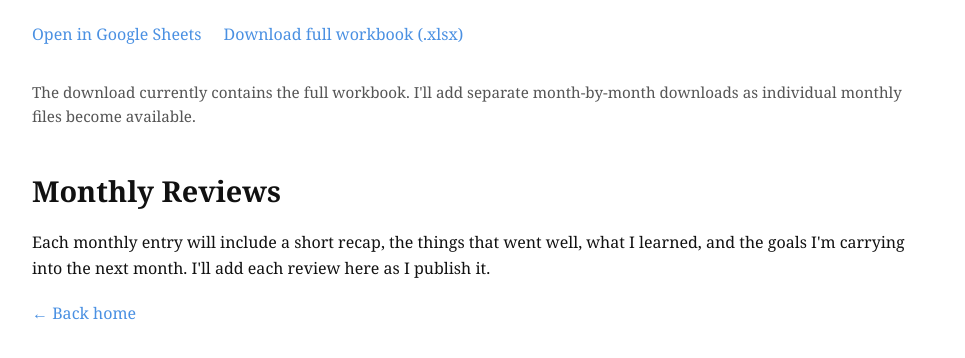
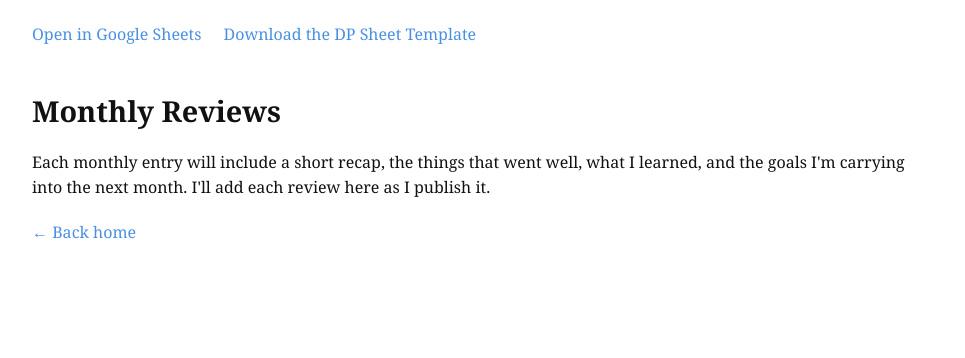
Before and after one commit to mattiagiubilato/mattiagiubilato.github.io, a plain HTML site: page performance.html in a window 1280 px wide. Shown: the part 1635-1993 px from the top of the page, without its empty margins (158-1123 px from the left). After the commit the page ends 1921 px from the top, so only its background shows below. Drawn offline with Linux system fonts and the light colour scheme.

Commit message:
Rename DP Sheet download link

```diff
--- a/performance.html
+++ b/performance.html
@@ -174,12 +174,7 @@
 
   <p class="sheet-actions">
     <a class="soft-link" href="https://docs.google.com/spreadsheets/d/1o68-etqy9x_qFY_3JR7wbJzj4cJR6XOu7Xna5K_auT8/edit?usp=sharing" target="_blank" rel="noopener noreferrer">Open in Google Sheets</a>
-    <a class="soft-link" href="https://docs.google.com/spreadsheets/d/1o68-etqy9x_qFY_3JR7wbJzj4cJR6XOu7Xna5K_auT8/export?format=xlsx" target="_blank" rel="noopener noreferrer">Download full workbook (.xlsx)</a>
-  </p>
-
-  <p class="note">
-    The download currently contains the full workbook. I'll add separate month-by-month
-    downloads as individual monthly files become available.
+    <a class="soft-link" href="https://docs.google.com/spreadsheets/d/1o68-etqy9x_qFY_3JR7wbJzj4cJR6XOu7Xna5K_auT8/export?format=xlsx" target="_blank" rel="noopener noreferrer">Download the DP Sheet Template</a>
   </p>
 
   <h2>Monthly Reviews</h2>
```
